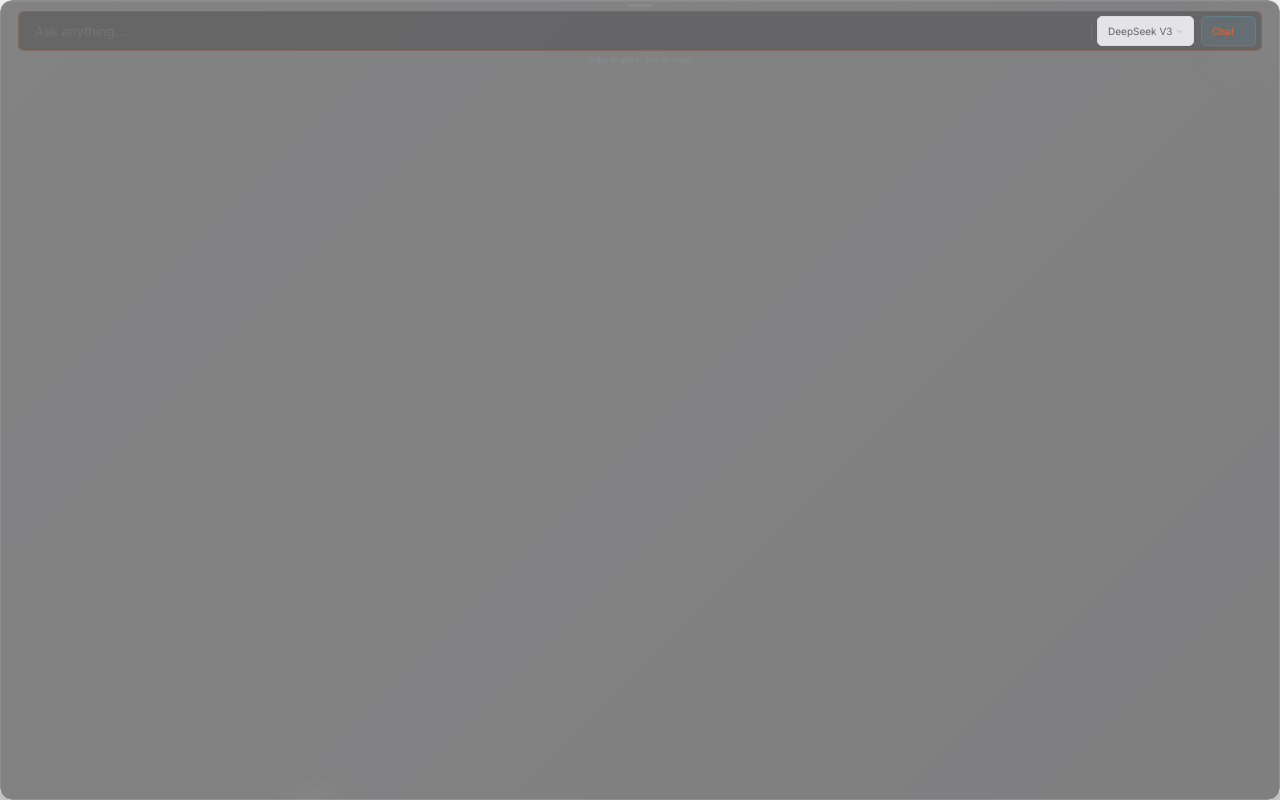
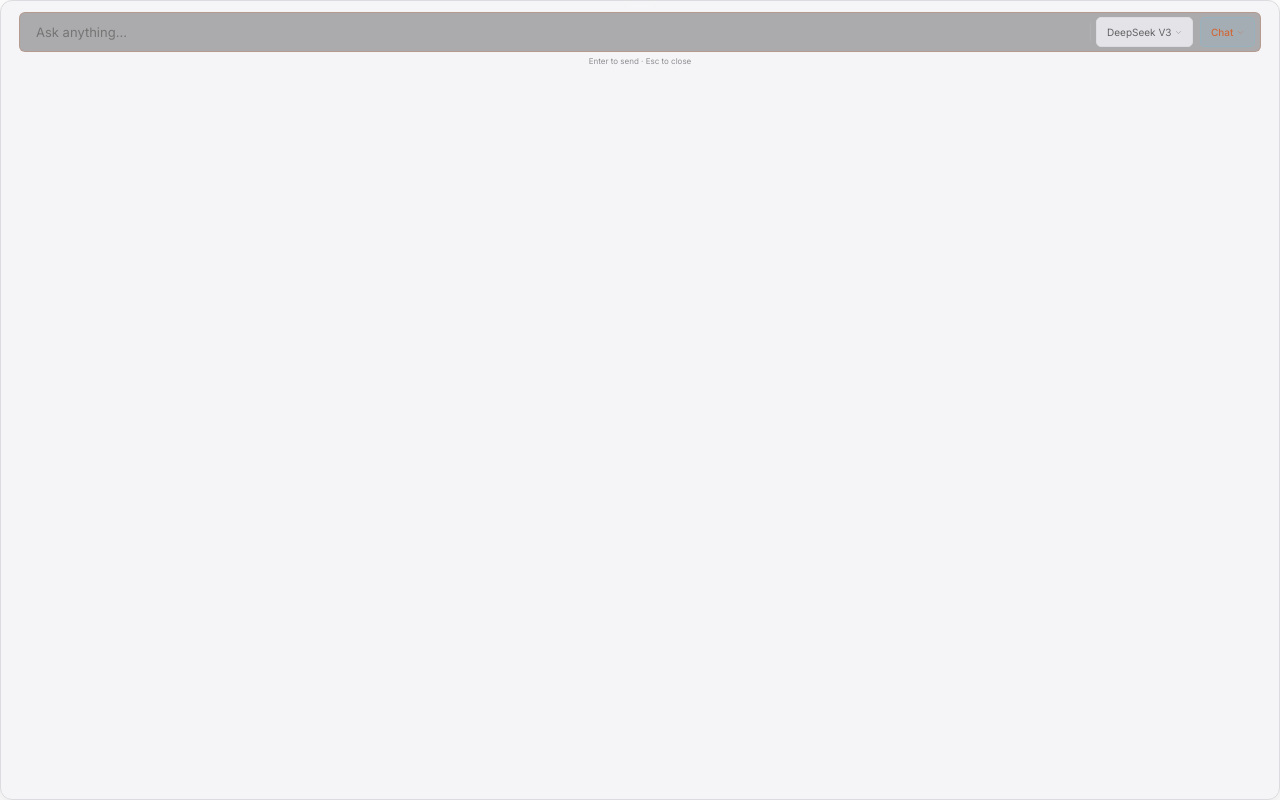
Before and after one commit to amakedoni/NovaSync, a React (Vite) app: page / in a window 1280 px wide. Built offline with nearby package versions, Linux system fonts and the light colour scheme.

Commit message:
style: WindowShell — opaque solid surface, remove glassmorphism

```diff
--- a/src/renderer/components/WindowShell.tsx
+++ b/src/renderer/components/WindowShell.tsx
@@ -1,4 +1,4 @@
-import { type ReactNode, useEffect, useState } from 'react';
+import { type ReactNode } from 'react';
 import { motion } from 'framer-motion';
 
 interface Props {
@@ -8,23 +8,14 @@ interface Props {
   shimmerKey?: number;
 }
 
-const spring = { type: 'spring' as const, stiffness: 200, damping: 24 };
+const spring = { type: 'spring' as const, stiffness: 260, damping: 26 };
 
-export default function WindowShell({ children, visible, style, shimmerKey }: Props) {
-  const [shimmer, setShimmer] = useState(false);
-
-  // ── Edge shimmer on morph ──
-  useEffect(() => {
-    setShimmer(true);
-    const t = setTimeout(() => setShimmer(false), 600);
-    return () => clearTimeout(t);
-  }, [shimmerKey]);
-
+export default function WindowShell({ children, visible, style }: Props) {
   return (
     <motion.div
       layout
-      initial={{ opacity: 0, scale: 0.92, y: 12 }}
-      animate={visible ? { opacity: 1, scale: 1, y: 0 } : { opacity: 0, scale: 0.92, y: 12 }}
+      initial={{ opacity: 0, scale: 0.94, y: 8 }}
+      animate={visible ? { opacity: 1, scale: 1, y: 0 } : { opacity: 0, scale: 0.94, y: 8 }}
       transition={{ ...spring, duration: undefined }}
       style={{
         width: '100%',
@@ -34,56 +25,13 @@ export default function WindowShell({ children, visible, style, shimmerKey }: Pr
         position: 'relative',
         borderRadius: 'var(--radius-window)',
         overflow: 'hidden',
-        boxShadow: '0 20px 50px rgba(0,0,0,0.55)',
+        background: 'var(--bg-deep)',
+        border: '1px solid var(--border-input)',
+        boxShadow: 'var(--shadow-window)',
         ...style,
       }}
     >
-      {/* ── Static glass layer (no animation, no transform — backdrop-filter works) ── */}
-      <div
-        style={{
-          position: 'absolute',
-          inset: 0,
-          background: 'linear-gradient(135deg, rgba(28, 28, 30, 0.55) 0%, rgba(22, 22, 24, 0.55) 100%)',
-          backdropFilter: 'blur(20px) saturate(1.2)',
-          WebkitBackdropFilter: 'blur(20px) saturate(1.2)',
-          borderRadius: 'var(--radius-window)',
-          border: '0.5px solid rgba(255, 255, 255, 0.12)',
-          boxShadow: 'inset 0 1px 0 rgba(255,255,255,0.06)',
-          pointerEvents: 'none',
-          zIndex: 0,
-        }}
-      />
-
-      {/* ── Light spots ── */}
-      <div style={{
-        position: 'absolute', top: -40, right: -40, width: 140, height: 140,
-        borderRadius: '50%', pointerEvents: 'none', zIndex: 0,
-        background: 'radial-gradient(circle, rgba(255,255,255,0.03) 0%, transparent 70%)',
-      }} />
-      <div style={{
-        position: 'absolute', bottom: -30, left: '20%', width: 120, height: 70,
-        borderRadius: '50%', pointerEvents: 'none', zIndex: 0,
-        background: 'radial-gradient(ellipse, rgba(255,255,255,0.03) 0%, transparent 70%)',
-      }} />
-
-      {/* ── Edge shimmer ── */}
-      {shimmer && (
-        <div style={{
-          position: 'absolute', inset: 0, pointerEvents: 'none', zIndex: 10,
-          borderRadius: 'var(--radius-window)', overflow: 'hidden',
-        }}>
-          <div style={{
-            position: 'absolute', top: 0, left: '-100%', width: '60%', height: '100%',
-            background: 'linear-gradient(90deg, transparent 0%, rgba(255,255,255,0.06) 50%, transparent 100%)',
-            animation: 'shimmer-sweep 0.5s ease-out forwards',
-          }} />
-        </div>
-      )}
-
-      {/* ── Content (above glass) ── */}
-      <div style={{ position: 'relative', zIndex: 1, display: 'flex', flexDirection: 'column', height: '100%' }}>
-        {children}
-      </div>
+      {children}
     </motion.div>
   );
 }
```
